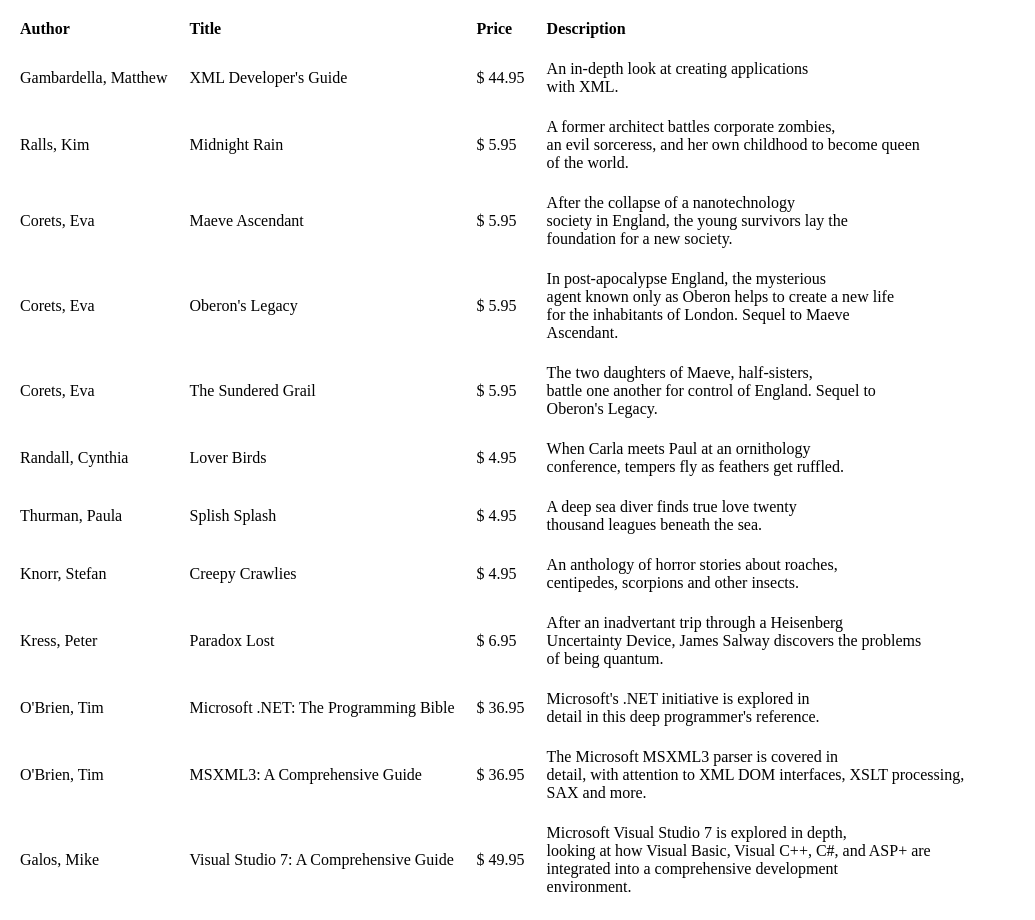
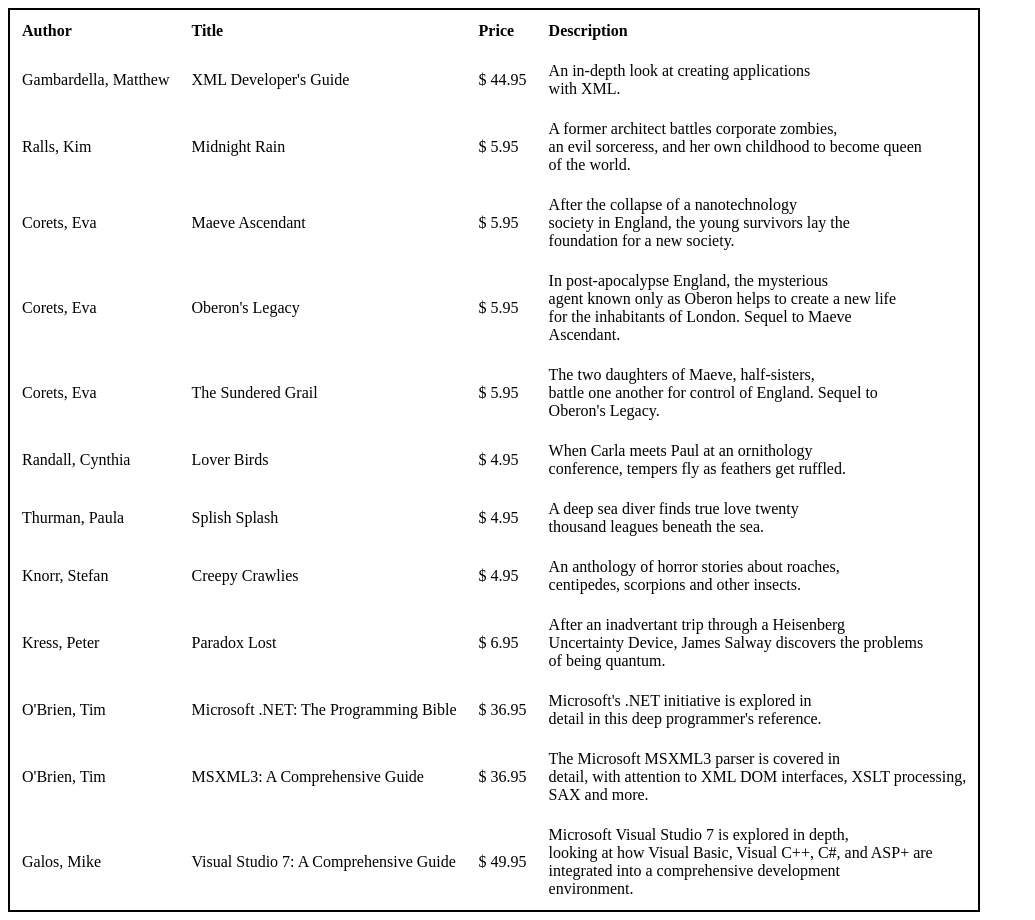
Before and after one commit to RupeshKonduru/ReadXML, a plain HTML site: page index.html in a window 1280 px wide. Shown: the whole page, without its empty margins (0-1035 px from the left). Drawn offline with Linux system fonts and the light colour scheme.

Commit message:
Update index.html

```diff
--- a/index.html
+++ b/index.html
@@ -9,7 +9,7 @@
 <body>
 
     <div id='content'>
-        <table id='books' cellpadding='10px' style="text-align:left;">
+        <table id='books' cellpadding='10px' style="border:2px solid black;text-align:left;">
             <thead>
                 <tr>
                     <th>Author</th>
```
